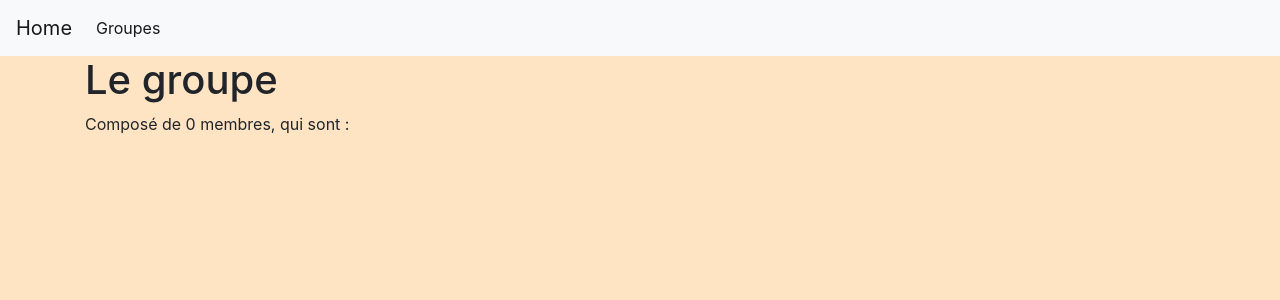
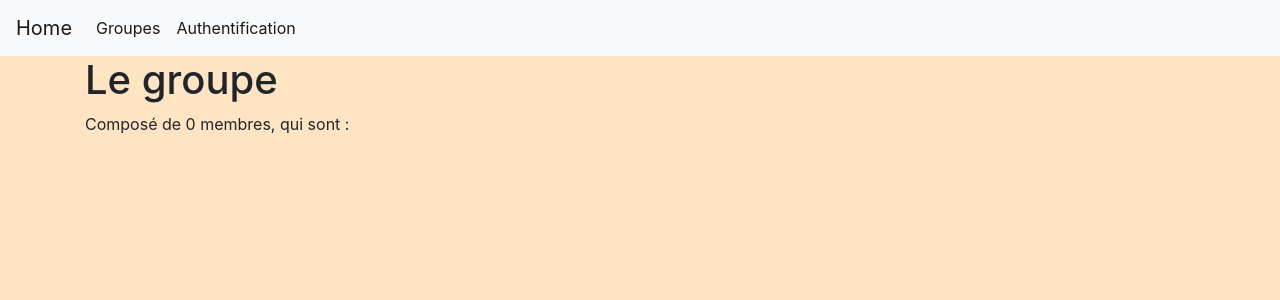
Before and after one commit to BURILLE/concertProjet, a Symfony app: template templates/band/band.html.twig in a window 1280 px wide. Shown: the top 300 px of the page. Run offline with Twig, Linux system fonts and the light colour scheme; the template is opened without the code that fills it, so the values that code supplies are empty; some libraries are stand-ins or nearby versions.

Commit message:
authentification

```diff
--- a/templates/navbar.html.twig
+++ b/templates/navbar.html.twig
@@ -9,6 +9,9 @@
             <li class="nav-item active">
                 <a class="nav-link" href="/~burillec/Symfony/test/concertProjet2/public/bands">Groupes</a>
             </li>
+            <li class="nav-item active">
+                <a class="nav-link" href="/~burillec/Symfony/test/concertProjet2/public/auth">Authentification</a>
+            </li>
         </ul>
     </div>
 </nav>
```
